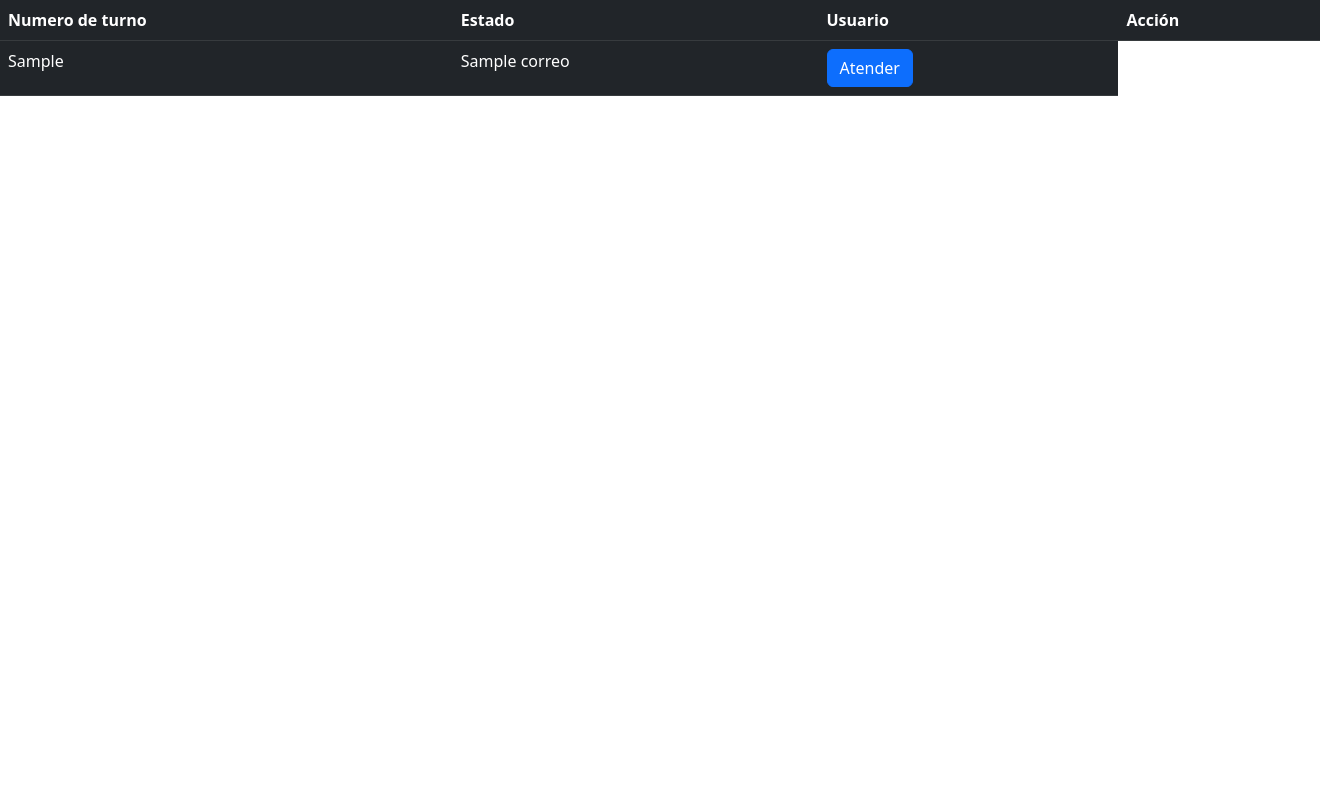
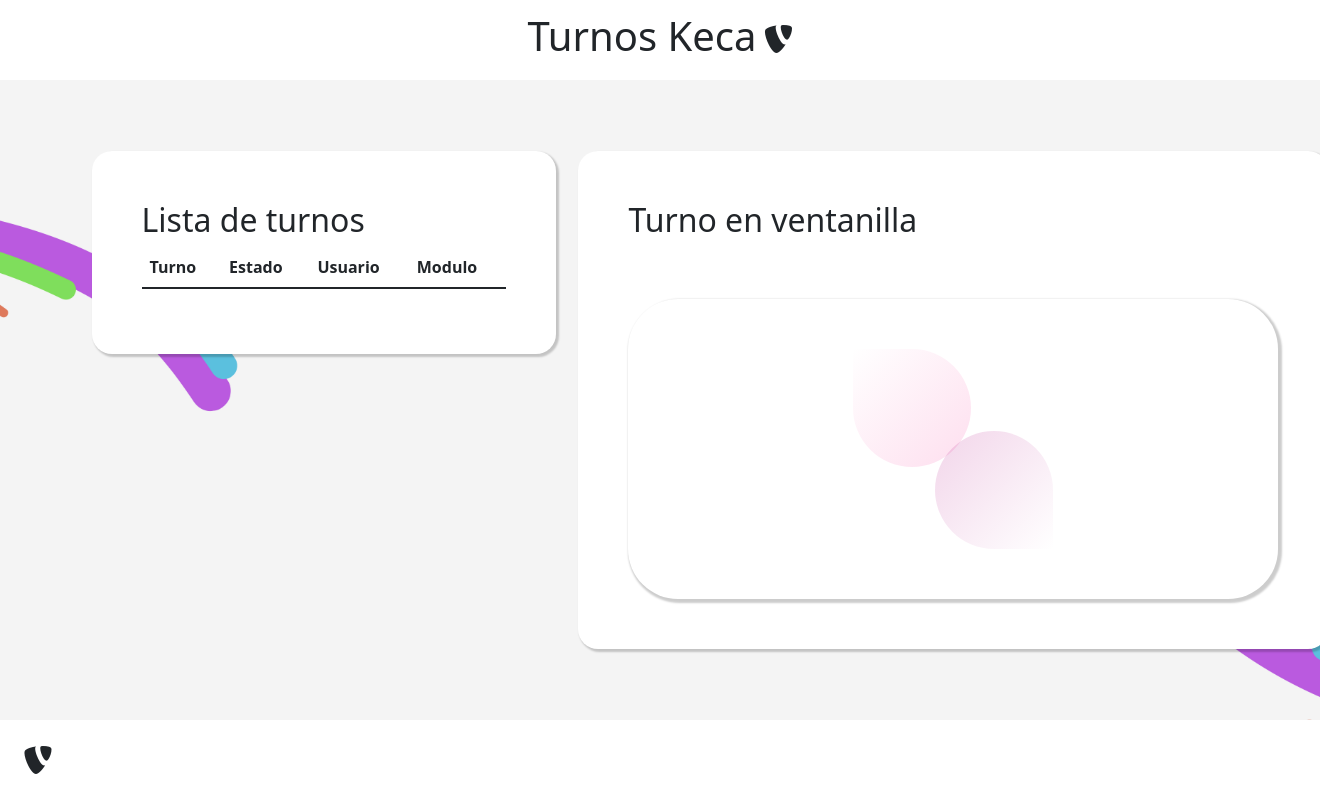
Before and after one commit to juanj72/Sistema_gestor_turnos, a Django app: template turnos/templates/monitor.html in a window 1320 px wide. Run offline with Django 4.2, Linux system fonts and the light colour scheme; the template is opened without the code that fills it: most values are stand-ins (such as "Sample title", 1, 10 or a date in 2020); lists and menus that the app fills with data are empty; some libraries are stand-ins or nearby versions.

Commit message:
agregacion vista monitor turnos

```diff
--- a/turnos/templates/memoria.html
+++ b/turnos/templates/memoria.html
@@ -20,6 +20,8 @@
 
     <link rel="stylesheet" href="https://cdnjs.cloudflare.com/ajax/libs/font-awesome/5.15.3/css/all.min.css">
     <link href="https://cdn.jsdelivr.net/npm/bootstrap@5.2.2/dist/css/bootstrap.min.css" rel="stylesheet" integrity="sha384-Zenh87qX5JnK2Jl0vWa8Ck2rdkQ2Bzep5IDxbcnCeuOxjzrPF/et3URy9Bv1WTRi" crossorigin="anonymous">
+
+    <link rel="icon" href="{% static 'img/favicon.svg' %}">
 
 
 
--- a/turnos/templates/monitor.html
+++ b/turnos/templates/monitor.html
@@ -1,25 +1,141 @@
 <!DOCTYPE html>
+{%load static%}
+
 <html lang="en">
+
 <head>
-    <meta charset="UTF-8">
-    <meta http-equiv="X-UA-Compatible" content="IE=edge">
+
+    <meta http-equiv="refresh" content=2 >
+
+    <title>Turnos Keca</title>
     <meta name="viewport" content="width=device-width, initial-scale=1.0">
+    <meta name="theme-color" content="#ffffff">
+    <link rel="icon" href="{% static 'img/favicon.svg' %}">
 
-    <!-- CSS only -->
-<link href="https://cdn.jsdelivr.net/npm/bootstrap@5.2.2/dist/css/bootstrap.min.css" rel="stylesheet" integrity="sha384-Zenh87qX5JnK2Jl0vWa8Ck2rdkQ2Bzep5IDxbcnCeuOxjzrPF/et3URy9Bv1WTRi" crossorigin="anonymous">
-<!-- JavaScript Bundle with Popper -->
-<script src="https://cdn.jsdelivr.net/npm/bootstrap@5.2.2/dist/js/bootstrap.bundle.min.js" integrity="sha384-OERcA2EqjJCMA+/3y+gxIOqMEjwtxJY7qPCqsdltbNJuaOe923+mo//f6V8Qbsw3" crossorigin="anonymous"></script>
-    <title>monitor || turnos</title>
+
+
+
+    <!-- Bootstrap v5.1.3 CDNs -->
+    <link href="https://cdn.jsdelivr.net/npm/bootstrap@5.1.3/dist/css/bootstrap.min.css" rel="stylesheet">
+    <script src="https://cdn.jsdelivr.net/npm/bootstrap@5.1.3/dist/js/bootstrap.bundle.min.js"></script>
+
+    <!-- Awesome Font -->
+    <script src="https://kit.fontawesome.com/32b1d0b3ca.js" crossorigin="anonymous"></script>
+
+    <!-- CSS -->
+    <link rel="stylesheet" href="{% static 'css/style.css'%}">
+
 </head>
+
+
+
+<style>
+	body {
+    height: 100vh;
+    display: flex;
+    align-items: center;
+    justify-content: center;
+    background-image: url("static/img/fondo.jpg"); /* Imagen fondo */
+    background-color: #cccccc; /* Color en caso de que no cargue la imagen */
+    background-position: center;
+    background-repeat: no-repeat;
+    background-size: cover;
+}
+
+.tabla_tam{
+    width: 100%;
+}
+
+
+
+.login2{
+    width: 120%;
+    height: min-content;
+    padding: 50px;
+    border-radius: 20px;
+    background: #ffffff;
+    box-shadow: 2px 2px 2px 1px rgba(0, 0, 0, 0.2);
+    margin-left: 0%;
+    margin-right: 10%;
+}
+
+.login{
+    width: 100%;
+    height: min-content;
+    padding: 50px;
+    border-radius: 20px;
+    background: #ffffff;
+    box-shadow: 2px 2px 2px 1px rgba(0, 0, 0, 0.2);
+    margin-right: 250px;
+    margin-left: 100px;
+
+}
+
+section{
+    display: flex;
+
+
+}
+
+
+.turnos {
+    text-align: center;
+    width: 100%;
+    height: min-content;
+    padding: 50px;
+    border-radius: 50px;
+    background: #ffffff;
+    box-shadow: 2px 2px 2px 2px rgba(0, 0, 0, 0.2);
+    margin-top: 60px;
+
+}
+span{
+    font-size: 250px;
+    color: rgb(8, 9, 9);
+
+}
+
+
+
+</style>
+
+
+
+
+
 <body>
+    <header><h1>Turnos Keca<i class='fab fa-typo3'></i></h1></header>
+    <!-- <div class="login">
 
-    <table class="table table-dark">
+        <h1 class="fw-bold text-center py-2">Visualización</h1>
+
+
+
+        <style>
+            .tabla_tam{
+                width: 100%;
+            }
+
+            .login {
+            width: 80%;
+            height: min-content;
+            padding: 50px;
+            border-radius: 20px;
+            background: #ffffff;
+            box-shadow: 2px 2px 2px 1px rgba(0, 0, 0, 0.2);
+            }
+        </style>
+
+
+
+
+    <table class="table tabla_tam">
         <thead>
           <tr>
-            <th scope="col">Numero de turno</th>
+            <th scope="col">Turno</th>
             <th scope="col">Estado</th>
             <th scope="col">Usuario</th>
-            <th scope="col">Acción</th>
+            <th scope="col">Modulo</th>
 
           </tr>
         </thead>
@@ -55,7 +171,7 @@
                 <td>Atendido</td>
                 {%endif%}
                 <td>{{turnos.correo}}</td>
-                <td><a href="#" class="btn btn-primary">Atender</a></td>
+                <td>{{turnos.tipo_turno}}</td>
               </tr>
 
             {%endfor%}
@@ -64,5 +180,168 @@
         </tbody>
       </table>
 
+
+
+
+
+    </div> -->
+
+
+    <section>
+
+
+        <div class="izquierda">
+            <div class="login2">
+                <h2>Lista de turnos</h2>
+
+
+
+
+
+                    <table class="table tabla_tam">
+                        <thead>
+                          <tr>
+                            <th scope="col">Turno</th>
+                            <th scope="col">Estado</th>
+                            <th scope="col">Usuario</th>
+                            <th scope="col">Modulo</th>
+
+                          </tr>
+                        </thead>
+                        <tbody>
+
+                            {%for turnos in turnos_ventana %}
+
+                            <tr>
+
+                                {%if turnos.estado_tur == 1%}
+
+
+
+
+                                <td>{{turnos.numero_turno}}</td>
+
+                                <td>En espera</td>
+
+
+                                <td>{{turnos.correo}}</td>
+
+                                {%if turnos.tipo_turno == 1%}
+                                <td> Ventas </td>
+
+                                {%endif%}
+
+                                {%if turnos.tipo_turno == 2 %}
+                                <td> Reclamos </td>
+
+                                {%endif%}
+
+                                {%if turnos.tipo_turno == 3 %}
+                                <td> Asesoría </td>
+
+                                {%endif%}
+                                <!-- <td>{{turnos.tipo_turno}}</td> -->
+
+                                {%endif%}
+                              </tr>
+
+                            {%endfor%}
+
+
+                        </tbody>
+                      </table>
+
+
+
+
+
+
+
+
+            </div>
+
+        </div>
+
+
+
+
+        <div class="derecha">
+            <div class="login">
+
+
+
+               <h2>Turno en ventanilla</h2>
+
+                <div class="turnos">
+                    <div class="counter">
+
+
+
+                        {%for turnos in turnos_ventana %}
+
+                        {% if turnos.estado_tur == 2%}
+                        <div class="counter-icon">
+                            <i class="fa-solid fa-calendar-days"></i>
+                        </div>
+
+
+                        {%if turnos.tipo_turno == 1%}
+                        <h3> Ventas </h3>
+
+                        {%endif%}
+
+                        {%if turnos.tipo_turno == 2 %}
+                        <h3> Reclamos </h3>
+
+                        {%endif%}
+
+                        {%if turnos.tipo_turno == 3 %}
+                        <h3> Asesoría </h3>
+
+                        {%endif%}
+                        <!-- <td>{{turnos.tipo_turno}}</td> -->
+
+
+
+
+
+
+
+
+
+
+
+
+
+                        <span class="counter-value">A-{{turnos.numero_turno}}</span>
+
+                         {%endif%}
+                        {%endfor%}
+
+
+                    </div>
+                </div>
+
+
+
+
+
+
+
+
+
+
+
+
+
+
+
+            </div>
+
+        </div>
+
+    </section>
+    <footer><i class='fab fa-typo3'></i></footer>
 </body>
+
 </html>
--- a/turnos/templates/registro.html
+++ b/turnos/templates/registro.html
@@ -8,7 +8,7 @@
     <title>Turnos Keca</title>
     <meta name="viewport" content="width=device-width, initial-scale=1.0">
     <meta name="theme-color" content="#ffffff">
-    <link rel="icon" href="{% static 'favicon.svg' %}">
+    <link rel="icon" href="{% static 'img/favicon.svg' %}">
 
     <!-- Bootstrap v5.1.3 CDNs -->
     <link href="https://cdn.jsdelivr.net/npm/bootstrap@5.1.3/dist/css/bootstrap.min.css" rel="stylesheet">
@@ -76,7 +76,7 @@
 
 
 
-			<button class="btn btn-success" type="submit">Registrar usuario</button>
+			<button class="btn btn-success" type="submit">Registrar</button>
 			<a href="{%url 'registro'%}" class="btn btn-primary">Refrescar</a>
 
 		</form>
--- a/turnos/templates/turno.html
+++ b/turnos/templates/turno.html
@@ -7,7 +7,7 @@
     <title>Turnos Keca</title>
     <meta name="viewport" content="width=device-width, initial-scale=1.0">
     <meta name="theme-color" content="#ffffff">
-    <link rel="icon" href="{% static 'favicon.svg' %}">
+    <link rel="icon" href="{% static 'img/favicon.svg' %}">
 
     <!-- Bootstrap v5.1.3 CDNs -->
     <link href="https://cdn.jsdelivr.net/npm/bootstrap@5.1.3/dist/css/bootstrap.min.css" rel="stylesheet">
@@ -26,7 +26,7 @@
     <div class="selec">
 
         <h1 class="fw-bold text-center py-2">Registra tu turno</h1>
-        <p>Por favor seleccione el turno que se acomode a su necesidad {{obj.correo}}</p>
+        <p>Elige el tipo de servicio que necesites {{obj.correo}}</p>
         <a class="btnrequest btn btn-lg" id="rec" href="{% url 'reclamo' obj.correo %}">
             <span>Reclamos</span>
         </a>
```
